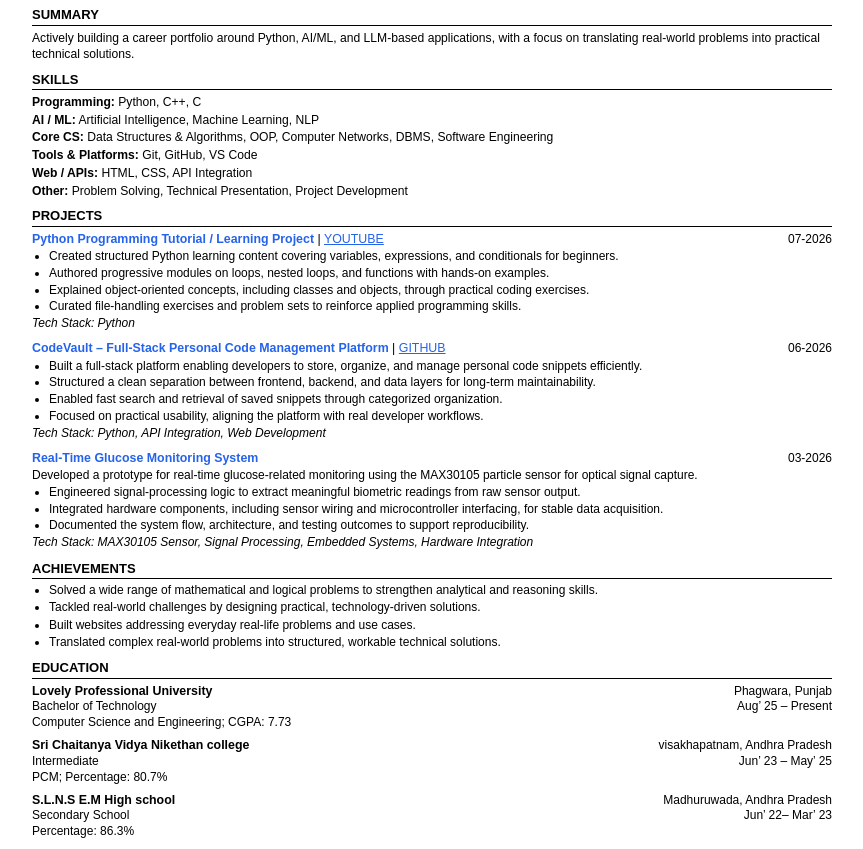
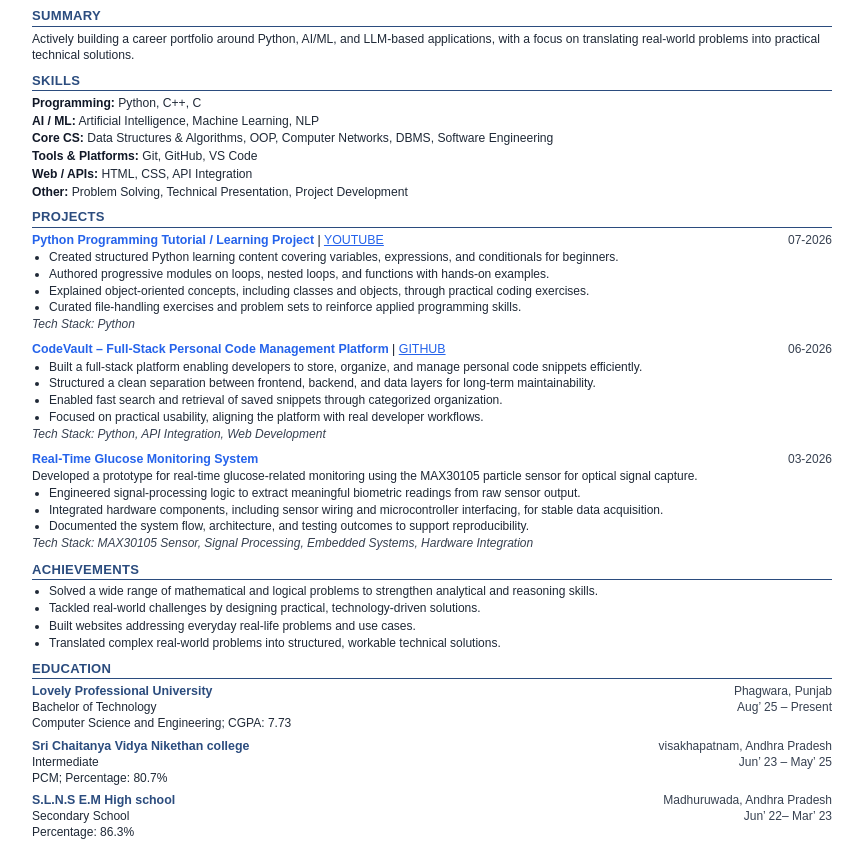
Before and after one commit to kotarohith08-byte/portfolio., a plain HTML site: page assets/resume/resume.html in a window 1280 px wide. Shown: the part 74-923 px from the top of the page, without its empty margins (208-1071 px from the left). Drawn offline with Linux system fonts and the light colour scheme.

Commit message:
Restore original navy blue color for resume headings and section dividers

```diff
--- a/assets/resume/resume.html
+++ b/assets/resume/resume.html
@@ -15,7 +15,7 @@
     }
     html, body {
       background-color: #ffffff;
-      color: #000000;
+      color: #111827;
       font-family: Arial, "Helvetica Neue", Helvetica, sans-serif;
       font-size: 9.3pt;
       line-height: 1.32;
@@ -33,7 +33,7 @@
       margin-bottom: 10px;
     }
     .name {
-      font-size: 19pt;
+      font-size: 19.5pt;
       font-weight: bold;
       color: #2b4c7e;
       letter-spacing: 0.5px;
@@ -43,19 +43,19 @@
     .tagline {
       font-size: 8.8pt;
       font-style: italic;
-      color: #000000;
+      color: #1f2937;
       margin-bottom: 3px;
     }
     .contact-info {
       font-size: 8.8pt;
-      color: #000000;
+      color: #1f2937;
     }
     .contact-info a, .proj-link {
       color: #2563eb;
       text-decoration: underline;
     }
     .contact-info .email-text {
-      color: #000000;
+      color: #1f2937;
       text-decoration: none;
     }
     /* Section Styles */
@@ -65,16 +65,17 @@
     .section-title {
       font-size: 9.8pt;
       font-weight: bold;
-      color: #000000;
+      color: #2b4c7e;
       text-transform: uppercase;
-      border-bottom: 1.2px solid #000000;
+      letter-spacing: 0.3px;
+      border-bottom: 1.2px solid #2b4c7e;
       padding-bottom: 1px;
       margin-bottom: 4px;
     }
     /* Summary */
     .summary-text {
       font-size: 9.1pt;
-      color: #000000;
+      color: #1f2937;
       line-height: 1.34;
       text-align: left;
     }
@@ -86,10 +87,11 @@
     }
     .skills-row {
       margin-bottom: 1.5px;
+      color: #1f2937;
     }
     .skills-label {
       font-weight: bold;
-      color: #000000;
+      color: #111827;
     }
     /* Projects */
     .project-item {
@@ -108,13 +110,13 @@
     }
     .project-date {
       font-weight: normal;
-      color: #000000;
+      color: #374151;
       font-size: 9pt;
       white-space: nowrap;
     }
     .project-subtext {
       font-size: 9pt;
-      color: #000000;
+      color: #1f2937;
       margin-bottom: 1.5px;
       line-height: 1.3;
     }
@@ -126,13 +128,13 @@
     .bullet-list li {
       font-size: 9pt;
       line-height: 1.3;
-      color: #000000;
+      color: #1f2937;
       margin-bottom: 1.2px;
     }
     .tech-stack {
       font-size: 9pt;
       font-style: italic;
-      color: #000000;
+      color: #374151;
       margin-top: 1.5px;
     }
     /* Achievements */
@@ -144,7 +146,7 @@
     .achievements-list li {
       font-size: 9pt;
       line-height: 1.32;
-      color: #000000;
+      color: #1f2937;
       margin-bottom: 1.5px;
     }
     /* Education */
@@ -159,10 +161,10 @@
     }
     .edu-school {
       font-weight: bold;
-      color: #000000;
+      color: #2b4c7e;
     }
     .edu-location {
-      color: #000000;
+      color: #374151;
       font-size: 9pt;
     }
     .edu-row-2 {
@@ -170,18 +172,18 @@
       justify-content: space-between;
       align-items: baseline;
       font-size: 9pt;
-      color: #000000;
+      color: #1f2937;
     }
     .edu-degree {
       font-style: normal;
     }
     .edu-period {
-      color: #000000;
+      color: #374151;
       font-size: 9pt;
     }
     .edu-row-3 {
       font-size: 9pt;
-      color: #000000;
+      color: #1f2937;
     }
   </style>
 </head>
```
Also changed, not shown: 1 other file.
